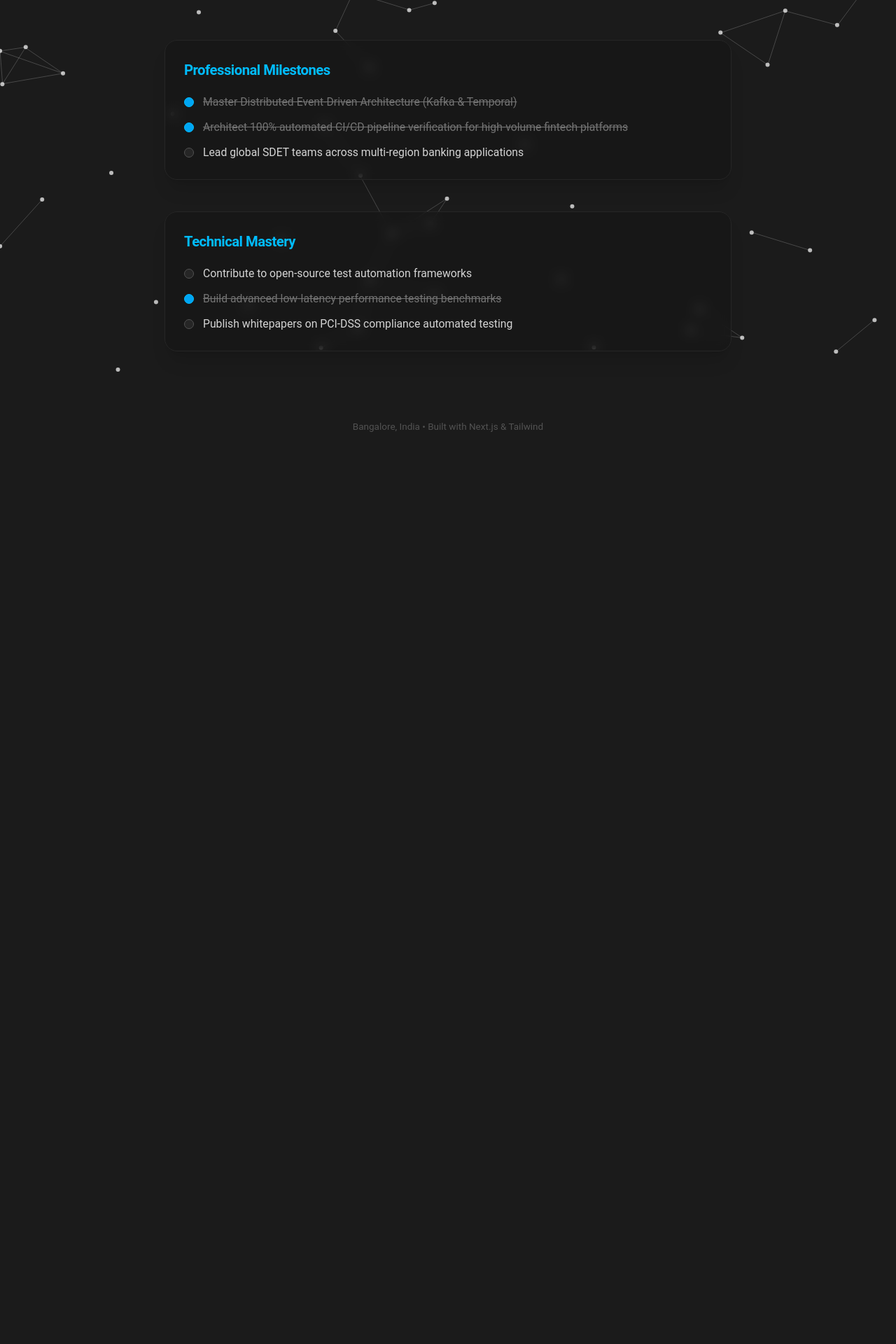
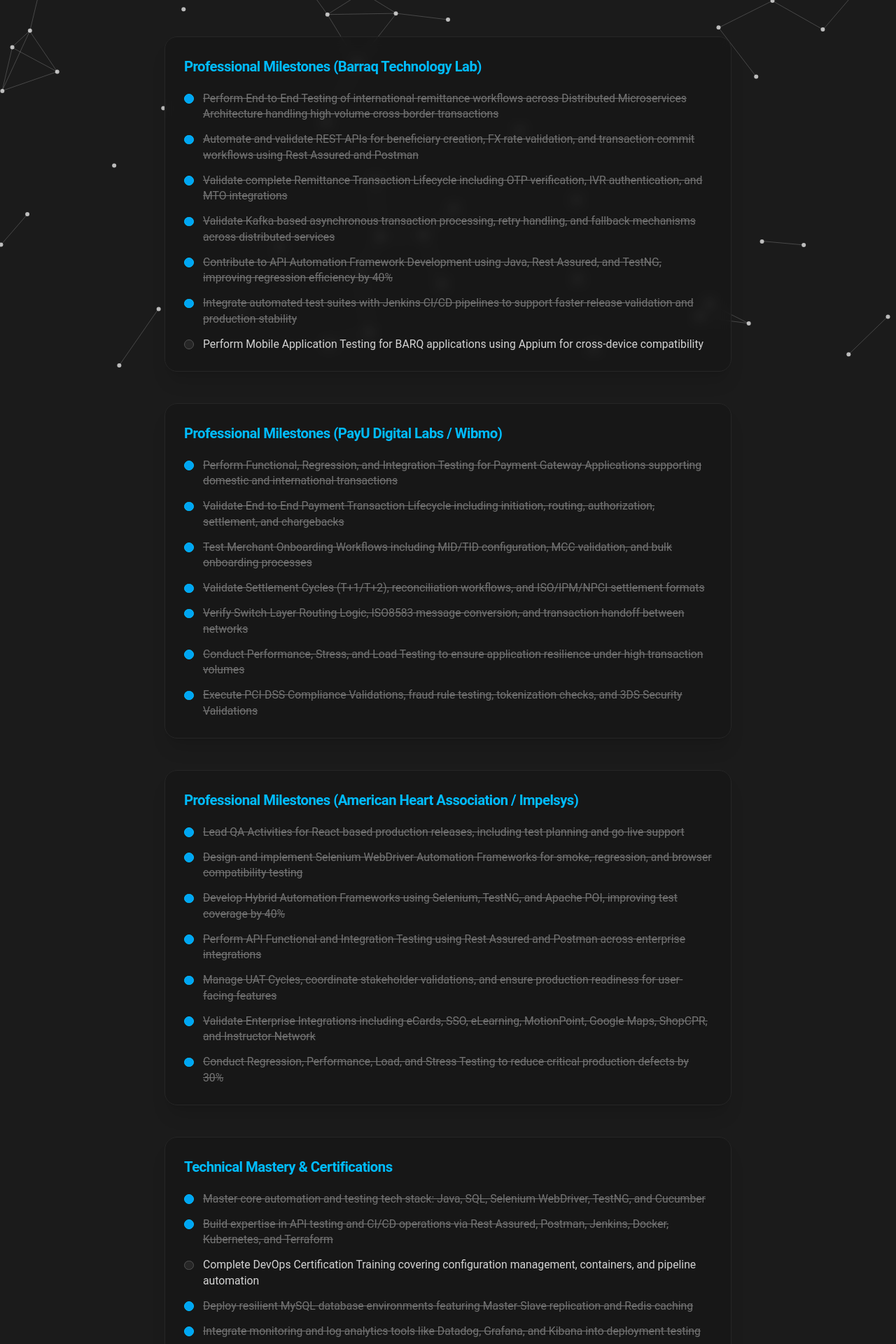
Before and after one commit to Anyonecandoit/kranthiPortfolio, a Next.js app: page /impossible-list in a window 1280 px wide. Shown: the part 240-2160 px from the top of the page at 70% size. Before the commit the page ends 886 px from the top, so only its background shows below. Built offline with nearby package versions, Linux system fonts and the light colour scheme.

Commit message:
Add projects data

```diff
--- a/app/impossible-list/page.js
+++ b/app/impossible-list/page.js
@@ -1,35 +1,14 @@
 import ParticlesBackground from '@/components/ParticlesBackground';
 import Link from 'next/link';
+import { impossibleListData } from '@/data/impossibleList';
 
 export default function ImpossibleList() {
-    const sections = [
-        {
-            category: 'Professional Milestones',
-            items: [
-                { text: 'Master Distributed Event-Driven Architecture (Kafka & Temporal)', done: true },
-                { text: 'Architect 100% automated CI/CD pipeline verification for high-volume fintech platforms', done: true },
-                { text: 'Lead global SDET teams across multi-region banking applications', done: false },
-            ]
-        },
-        {
-            category: 'Technical Mastery',
-            items: [
-                { text: 'Contribute to open-source test automation frameworks', done: false },
-                { text: 'Build advanced low-latency performance testing benchmarks', done: true },
-                { text: 'Publish whitepapers on PCI-DSS compliance automated testing', done: false },
-            ]
-        }
-    ];
-
     return (
         <main className="relative min-h-screen bg-transparent text-neutral-100 flex flex-col justify-between selection:bg-neutral-800 selection:text-white">
             <ParticlesBackground />
 
             {/* Top Navigation Bar */}
-            <header className="relative z-10 w-full max-w-5xl mx-auto px-6 py-6 flex justify-between items-center text-xs tracking-widest uppercase font-medium text-neutral-400">
-                <Link href="/" className="text-neutral-200 font-normal lowercase tracking-normal text-sm hover:text-white transition-colors">
-                    kranthikumarkatta.dev
-                </Link>
+            <header className="relative z-10 w-full max-w-5xl mx-auto px-6 py-6 flex justify-end items-center text-xs tracking-widest uppercase font-medium text-neutral-400">
                 <nav className="flex items-center gap-8">
                     <Link href="/" className="hover:text-white transition-colors">Home</Link>
                     <Link href="/impossible-list" className="text-white font-bold transition-colors">Impossible List</Link>
@@ -47,7 +26,7 @@
                 </p>
 
                 <div className="space-y-10">
-                    {sections.map((sec, idx) => (
+                    {impossibleListData.map((sec, idx) => (
                         <div key={idx} className="p-6 rounded-2xl bg-neutral-900/60 border border-neutral-800 backdrop-blur-sm shadow-xl">
                             <h2 className="text-lg font-semibold text-sky-400 mb-4 tracking-tight">{sec.category}</h2>
                             <ul className="space-y-3">
--- a/app/page.js
+++ b/app/page.js
@@ -10,8 +10,7 @@
             <ParticlesBackground />
 
             {/* Top Navigation Bar */}
-            <header className="relative z-10 w-full max-w-5xl mx-auto px-6 py-6 flex justify-between items-center text-xs tracking-widest uppercase font-medium text-neutral-400">
-                <span className="text-neutral-200 font-normal lowercase tracking-normal text-sm">kranthikumarkatta.dev</span>
+            <header className="relative z-10 w-full max-w-5xl mx-auto px-6 py-6 flex justify-end items-center text-xs tracking-widest uppercase font-medium text-neutral-400">
                 <nav className="flex items-center gap-8">
                     <a href="/" className="hover:text-white transition-colors">Home</a>
                     <a href="/impossible-list" className="hover:text-white transition-colors">Impossible List</a>
@@ -21,8 +20,12 @@
 
             {/* Splash / Hero Section */}
             <div className="splash">
-                <div className="w-24 h-24 mx-auto mb-2 rounded-full bg-neutral-900 border border-neutral-800 flex items-center justify-center text-2xl font-bold text-white shadow-2xl shrink-0 overflow-hidden">
-                    KK
+                <div className="w-24 h-24 mx-auto mb-2 rounded-full bg-neutral-900 border border-neutral-700 flex items-center justify-center text-2xl font-bold text-white shadow-2xl shrink-0 overflow-hidden">
+                    <img
+                        src="/kranthiimage.png"
+                        alt="Kranthi Kumar Katta"
+                        className="w-full h-full object-cover"
+                    />
                 </div>
 
                 <FlashingName />
@@ -71,11 +74,6 @@
                                     <h4 className="text-lg font-bold mb-2">{project.name}</h4>
                                     <div><p className="text-sm opacity-90">{project.description}</p></div>
                                 </div>
-                                <div className="card-actions mt-4">
-                                    <a href={project.link} target="_blank" rel="noopener noreferrer" className="inline-block bg-black/10 hover:bg-black/20 text-current text-xs font-semibold uppercase tracking-wider py-2 px-4 rounded transition-colors">
-                                        {project.calltoaction}
-                                    </a>
-                                </div>
                             </div>
                         ))}
                     </div>
@@ -83,7 +81,6 @@
                     <h3>Timeline</h3>
                     <div className="timeline">
                         {portfolioData.timeline.map((entry, idx) => {
-                            // Rich, immersive flag-themed multi-stop gradients and borders
                             let cardStyle = {};
                             if (entry.flag === "🇸🇦") {
                                 cardStyle = {
@@ -111,12 +108,10 @@
                                         className="timeline-element-content relative overflow-hidden shadow-xl rounded-2xl p-6 text-neutral-900 border transition-all hover:shadow-2xl hover:scale-[1.01]"
                                         style={cardStyle}
                                     >
-                                        {/* Rich Flag Badge */}
                                         <div className="absolute top-4 right-4 text-4xl select-none z-0 drop-shadow-md">
                                             {entry.flag}
                                         </div>
 
-                                        {/* Foreground Content */}
                                         <div className="relative z-10 pr-8">
                                             <h4 className="font-bold text-lg text-neutral-900">{entry.title}</h4>
                                             {entry.subtitle && (
--- /dev/null
+++ b/data/impossibleList.ts
@@ -0,0 +1,48 @@
+export const impossibleListData = [
+    {
+        category: 'Professional Milestones (Barraq Technology Lab)',
+        items: [
+            { text: 'Perform End-to-End Testing of international remittance workflows across Distributed Microservices Architecture handling high-volume cross-border transactions', done: true },
+            { text: 'Automate and validate REST APIs for beneficiary creation, FX rate validation, and transaction commit workflows using Rest Assured and Postman', done: true },
+            { text: 'Validate complete Remittance Transaction Lifecycle including OTP verification, IVR authentication, and MTO integrations', done: true },
+            { text: 'Validate Kafka-based asynchronous transaction processing, retry handling, and fallback mechanisms across distributed services', done: true },
+            { text: 'Contribute to API Automation Framework Development using Java, Rest Assured, and TestNG, improving regression efficiency by 40%', done: true },
+            { text: 'Integrate automated test suites with Jenkins CI/CD pipelines to support faster release validation and production stability', done: true },
+            { text: 'Perform Mobile Application Testing for BARQ applications using Appium for cross-device compatibility', done: false },
+        ]
+    },
+    {
+        category: 'Professional Milestones (PayU Digital Labs / Wibmo)',
+        items: [
+            { text: 'Perform Functional, Regression, and Integration Testing for Payment Gateway Applications supporting domestic and international transactions', done: true },
+            { text: 'Validate End-to-End Payment Transaction Lifecycle including initiation, routing, authorization, settlement, and chargebacks', done: true },
+            { text: 'Test Merchant Onboarding Workflows including MID/TID configuration, MCC validation, and bulk onboarding processes', done: true },
+            { text: 'Validate Settlement Cycles (T+1/T+2), reconciliation workflows, and ISO/IPM/NPCI settlement formats', done: true },
+            { text: 'Verify Switch-Layer Routing Logic, ISO8583 message conversion, and transaction handoff between networks', done: true },
+            { text: 'Conduct Performance, Stress, and Load Testing to ensure application resilience under high transaction volumes', done: true },
+            { text: 'Execute PCI-DSS Compliance Validations, fraud rule testing, tokenization checks, and 3DS Security Validations', done: true },
+        ]
+    },
+    {
+        category: 'Professional Milestones (American Heart Association / Impelsys)',
+        items: [
+            { text: 'Lead QA Activities for React-based production releases, including test planning and go-live support', done: true },
+            { text: 'Design and implement Selenium WebDriver Automation Frameworks for smoke, regression, and browser compatibility testing', done: true },
+            { text: 'Develop Hybrid Automation Frameworks using Selenium, TestNG, and Apache POI, improving test coverage by 40%', done: true },
+            { text: 'Perform API Functional and Integration Testing using Rest Assured and Postman across enterprise integrations', done: true },
+            { text: 'Manage UAT Cycles, coordinate stakeholder validations, and ensure production readiness for user-facing features', done: true },
+            { text: 'Validate Enterprise Integrations including eCards, SSO, eLearning, MotionPoint, Google Maps, ShopCPR, and Instructor Network', done: true },
+            { text: 'Conduct Regression, Performance, Load, and Stress Testing to reduce critical production defects by 30%', done: true },
+        ]
+    },
+    {
+        category: 'Technical Mastery & Certifications',
+        items: [
+            { text: 'Master core automation and testing tech stack: Java, SQL, Selenium WebDriver, TestNG, and Cucumber', done: true },
+            { text: 'Build expertise in API testing and CI/CD operations via Rest Assured, Postman, Jenkins, Docker, Kubernetes, and Terraform', done: true },
+            { text: 'Complete DevOps Certification Training covering configuration management, containers, and pipeline automation', done: false },
+            { text: 'Deploy resilient MySQL database environments featuring Master-Slave replication and Redis caching', done: true },
+            { text: 'Integrate monitoring and log analytics tools like Datadog, Grafana, and Kibana into deployment testing', done: true },
+        ]
+    }
+];
```
Also changed, not shown: public/kranthiimage.png (added).
